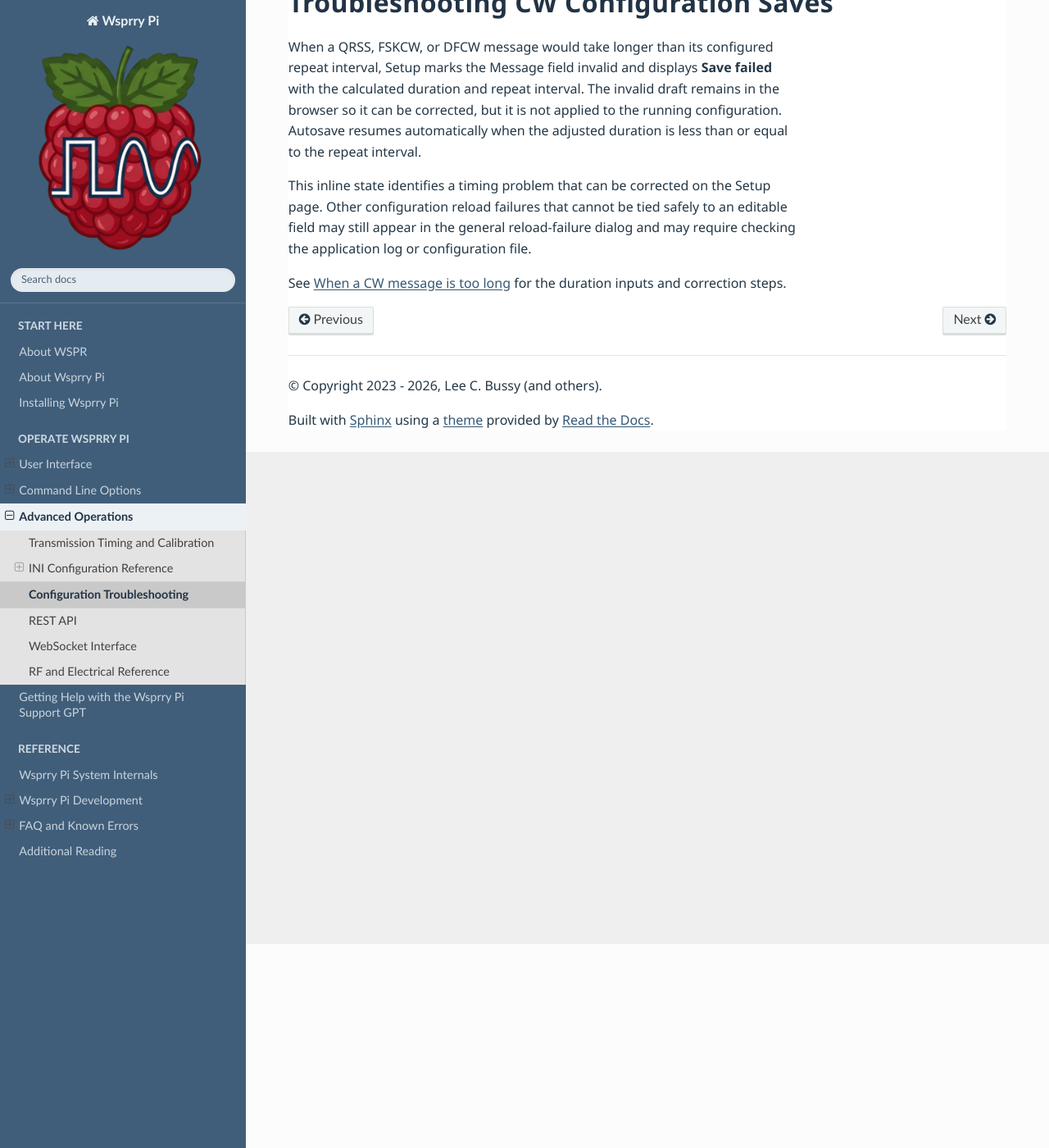
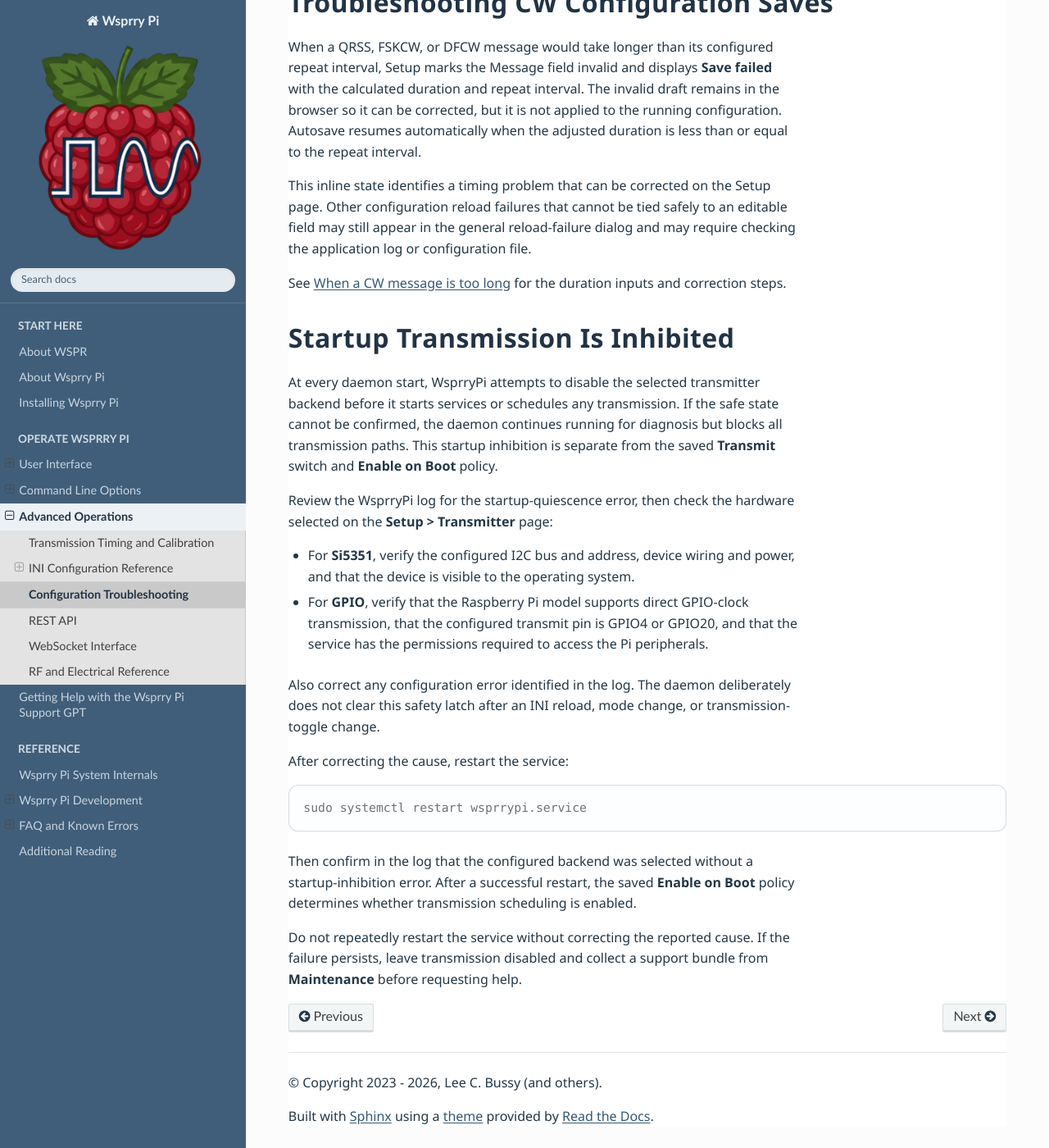
Before and after one commit to WsprryPi/Wsprry_Pi_Docs, a Sphinx documentation site: the page built from docs/Advanced_Operations/configuration_troubleshooting.md, in a window 1280 px wide and 1400 px high, scrolled down 249 px. Shown: the whole window at 82% size. Built offline with Sphinx 7.4.7 and the Read the Docs theme 3.1.0, drawn with Linux system fonts in a browser that asks for light colours.

Commit message:
Document startup transmitter safety and recovery

````diff
--- a/docs/Advanced_Operations/configuration_troubleshooting.md
+++ b/docs/Advanced_Operations/configuration_troubleshooting.md
@@ -7,3 +7,25 @@
 This inline state identifies a timing problem that can be corrected on the Setup page. Other configuration reload failures that cannot be tied safely to an editable field may still appear in the general reload-failure dialog and may require checking the application log or configuration file.
 
 See {ref}`cw-message-too-long` for the duration inputs and correction steps.
+
+(startup-transmission-is-inhibited)=
+## Startup Transmission Is Inhibited
+
+At every daemon start, WsprryPi attempts to disable the selected transmitter backend before it starts services or schedules any transmission. If the safe state cannot be confirmed, the daemon continues running for diagnosis but blocks all transmission paths. This startup inhibition is separate from the saved **Transmit** switch and **Enable on Boot** policy.
+
+Review the WsprryPi log for the startup-quiescence error, then check the hardware selected on the **Setup > Transmitter** page:
+
+- For **Si5351**, verify the configured I2C bus and address, device wiring and power, and that the device is visible to the operating system.
+- For **GPIO**, verify that the Raspberry Pi model supports direct GPIO-clock transmission, that the configured transmit pin is GPIO4 or GPIO20, and that the service has the permissions required to access the Pi peripherals.
+
+Also correct any configuration error identified in the log. The daemon deliberately does not clear this safety latch after an INI reload, mode change, or transmission-toggle change.
+
+After correcting the cause, restart the service:
+
+```console
+sudo systemctl restart wsprrypi.service
+```
+
+Then confirm in the log that the configured backend was selected without a startup-inhibition error. After a successful restart, the saved **Enable on Boot** policy determines whether transmission scheduling is enabled.
+
+Do not repeatedly restart the service without correcting the reported cause. If the failure persists, leave transmission disabled and collect a support bundle from **Maintenance** before requesting help.
````
Also changed, not shown: docs/Advanced_Operations/ini_configuration/runtime.md (+10 -0 lines), docs/User_Interface/Operations/index.md (+9 -0 lines).
